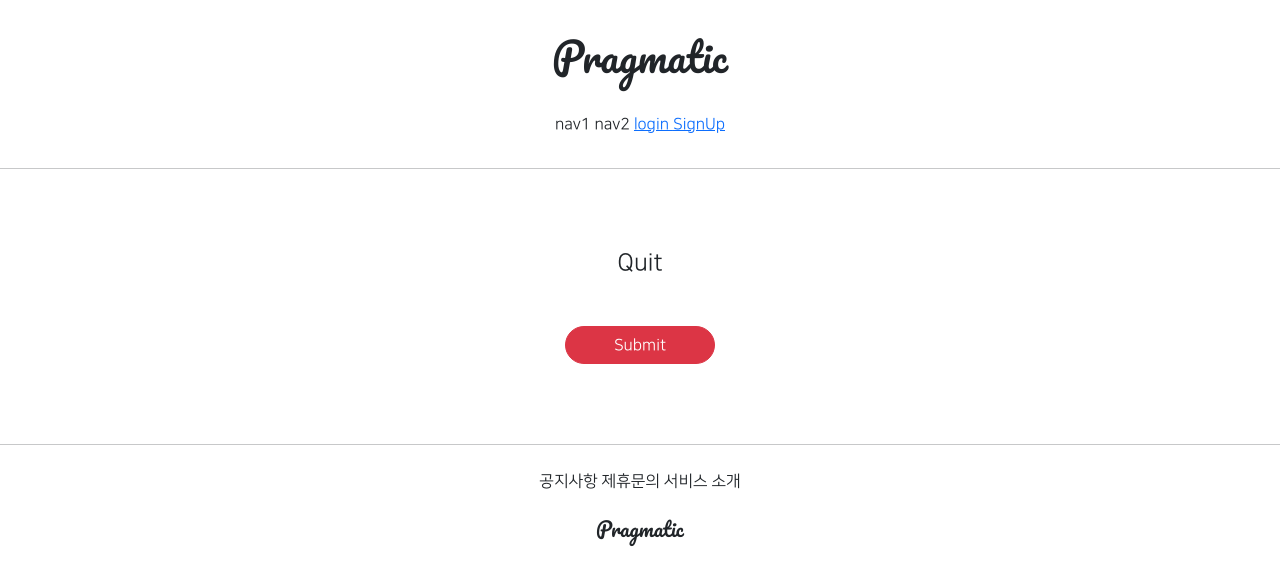
After one commit to kanggihoon/gis_class6, a Django app: page /acounts/delete/1 in a window 1280 px wide. The commit adds this page. Shown: the top 585 px of the page. Run offline with Django 3.2, Linux system fonts and the light colour scheme; tables that the repository leaves empty hold one stand-in row (values such as "Sample post"); parts of the project's set-up code (start-up, migrations or seed data) failed here and were passed over; some libraries are stand-ins or nearby versions.

Commit message:
7/19 class6 commit2

```diff
--- /dev/null
+++ b/acountapp/templates/accountapp/delete.html
@@ -0,0 +1,25 @@
+{% extends 'base.html' %}
+
+{% block content %}
+
+    <div class="text-center mw-500 m-auto" >
+
+        <div class="m-5">
+            <h4>
+                Quit
+            </h4>
+        </div>
+
+        <div>
+            <form action="{% url 'accountapp:delete' pk=target_user.pk %}" method="post">
+                {% csrf_token %}
+                <div class="m-5">
+                    <input type="submit"
+                       class="btn btn-danger rounded-pill px-5">
+                </div>
+            </form>
+        </div>
+
+    </div>
+
+{% endblock %}
--- a/acountapp/templates/accountapp/detail.html
+++ b/acountapp/templates/accountapp/detail.html
@@ -20,6 +20,12 @@
             </a>
         </div>
 
+        <div>
+            <a href="{% url 'accountapp:delete' pk=target_user.pk %}">
+                Quit
+            </a>
+        </div>
+
     </div>
 
 {% endblock %}
--- a/acountapp/urls.py
+++ b/acountapp/urls.py
@@ -1,7 +1,7 @@
 from django.contrib.auth.views import LoginView, LogoutView
 from django.urls import path
 
-from acountapp.views import hello_world, AccountCreateView, AccountDetailView, AccountUpdateView
+from acountapp.views import hello_world, AccountCreateView, AccountDetailView, AccountUpdateView, AccountDeleteView
 
 app_name = 'accountapp'
 
@@ -18,4 +18,6 @@ urlpatterns = [
     path('detail/<int:pk>', AccountDetailView.as_view(), name='detail'),
 
     path('update/<int:pk>', AccountUpdateView.as_view(), name='update'),
+
+    path('delete/<int:pk>', AccountDeleteView.as_view(), name='delete'),
 ]
--- a/acountapp/views.py
+++ b/acountapp/views.py
@@ -5,7 +5,7 @@ from django.shortcuts import render
 
 # Create your views here.
 from django.urls import reverse, reverse_lazy
-from django.views.generic import CreateView, DetailView, UpdateView
+from django.views.generic import CreateView, DetailView, UpdateView, DeleteView
 
 from acountapp.models import HelloWorld
 
@@ -47,3 +47,10 @@ class AccountUpdateView(UpdateView):
     context_object_name = 'target_user'
     success_url = reverse_lazy('accountapp:hello_world')
     template_name = 'accountapp/update.html'
+
+
+class AccountDeleteView(DeleteView):
+    model = User
+    context_object_name = 'target_user'
+    success_url = reverse_lazy('accountapp:hello_world')
+    template_name = 'accountapp/delete.html'
```
